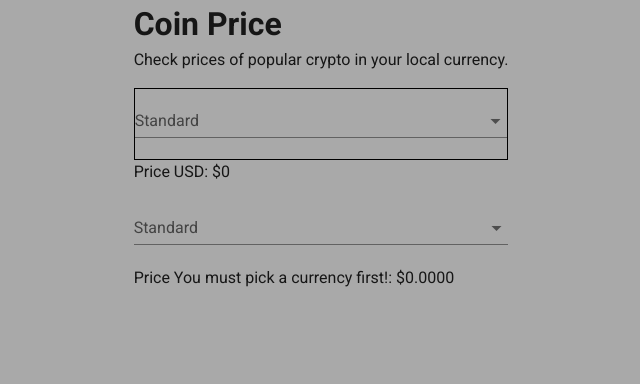
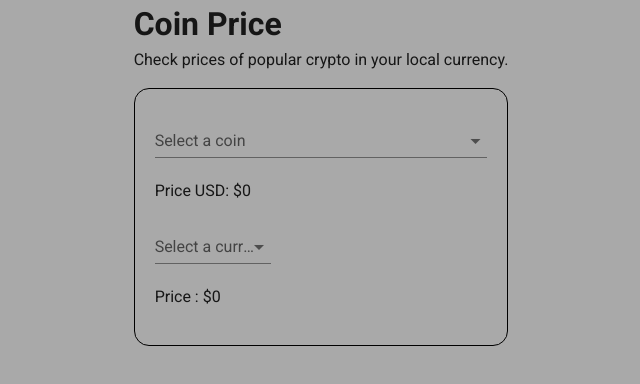
Before and after one commit to Schollar/crypto_converter, a Vue app: page / in a window 1280 px wide. Shown: the top 384 px of the page, without its empty margins (319-959 px from the left). Built offline with nearby package versions, Linux system fonts and the light colour scheme; no server answers.

Commit message:
Basic styling done to form

```diff
--- a/src/components/CryptoConverterForm.vue
+++ b/src/components/CryptoConverterForm.vue
@@ -6,21 +6,18 @@
         :items="crypto_data"
         item-text="name"
         v-on:input="formatUsdPrice()"
-        label="Standard"
+        label="Select a coin"
         v-model="selected"
         class="select"
       ></v-select>
-    </form>
       <p>Price USD: ${{ selected.priceUsd }}</p>
       <currency-converter-selector
         :currencies="currencies"
         @input="selection_changed"
         v-model="selected_currency"
       ></currency-converter-selector>
-    <p>
-      <!-- TODO: SHOW CONVERTED PRICE TO 4 DECIMAL PLACES -->
-      Price {{ selected_currency.name }}: ${{ getconvertedPrice() }}
-    </p>
+      <p>Price {{ selected_currency.name }}: ${{ getconvertedPrice() }}</p>
+    </form>
   </div>
 </template>
 
@@ -43,9 +40,13 @@ export default {
       this.selected["priceUsd"] = num.toFixed(4);
     },
     getconvertedPrice() {
+      if (this.converted_price === 0) {
+        return 0;
+      } else {
         let price = this.selected["priceUsd"] * this.selected_currency["price"];
         price = price.toFixed(4);
         return price;
+      }
     },
     get_crypto_data() {
       // Grabbing the availible coins and storing them in our data
@@ -76,7 +77,7 @@ export default {
       },
       currencies: ["CAD", "EUR", "GBP"],
       selected_currency: {
-        name: "You must pick a currency first!",
+        name: "",
         price: "",
       },
     };
@@ -86,6 +87,8 @@ export default {
 
 <style scoped>
 .crypto_form {
+  padding: 20px;
   border: 1px solid black;
+  border-radius: 15px;
 }
 </style>
--- a/src/components/CurrencyConverterSelector.vue
+++ b/src/components/CurrencyConverterSelector.vue
@@ -2,7 +2,7 @@
   <div>
     <v-select
       :items="currencies"
-      label="Standard"
+      label="Select a currency"
       v-model="selected"
       class="select"
       @input="change_selection()"
@@ -49,7 +49,7 @@ export default {
           error;
           this.$root.$emit(
             "error_message",
-            "Something went wrong getting characters tasks"
+            "Something went wrong please try again"
           );
         });
     },
@@ -58,4 +58,7 @@ export default {
 </script>
 
 <style scoped>
+.select {
+  width: 35%;
+}
 </style>
--- a/src/components/PageFooter.vue
+++ b/src/components/PageFooter.vue
@@ -1,5 +1,5 @@
 <template>
-  <div></div>
+  <div class="footer_container"></div>
 </template>
 
 <script>
```
Lines whose indentation alone changed are shown as unchanged.
